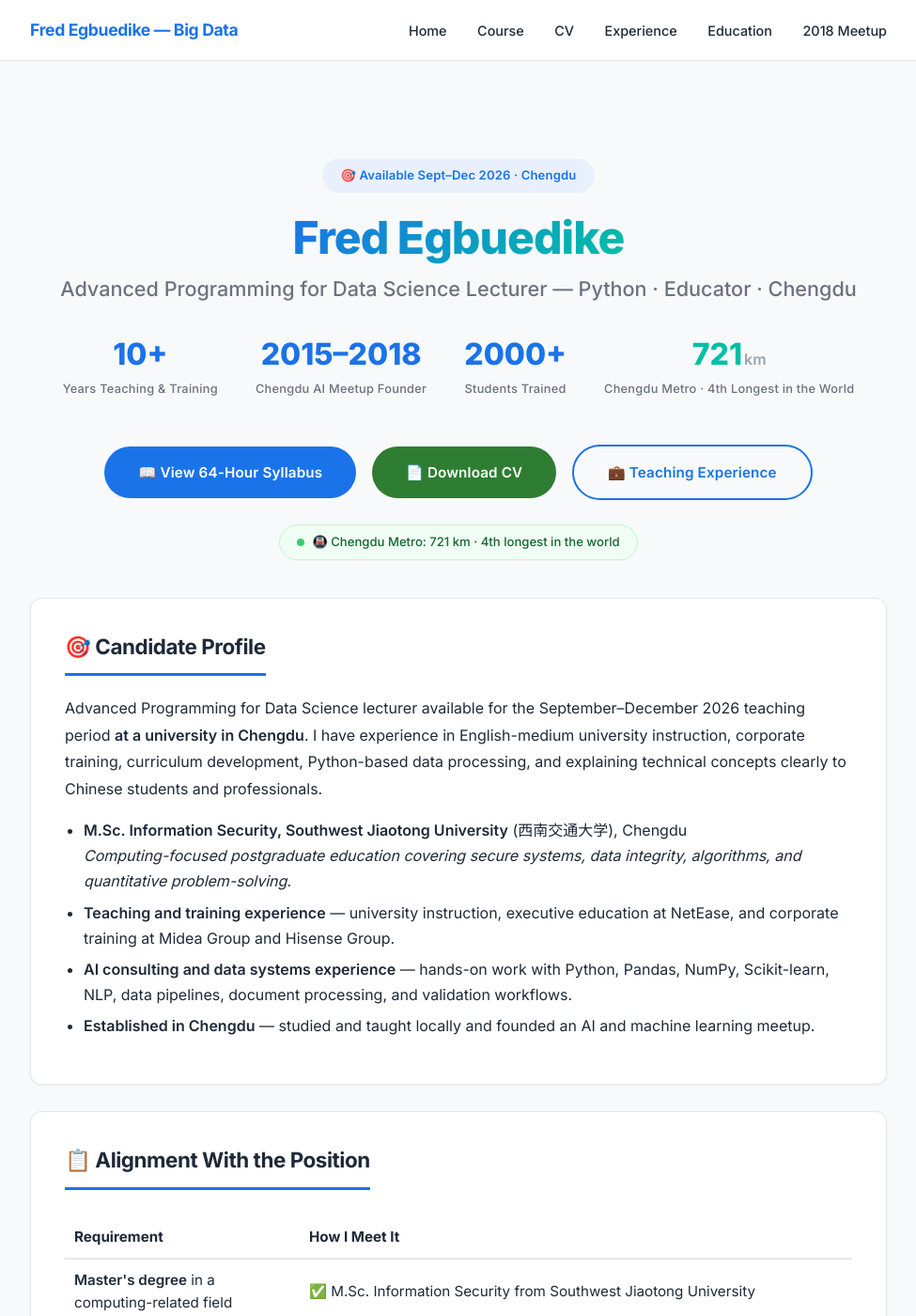
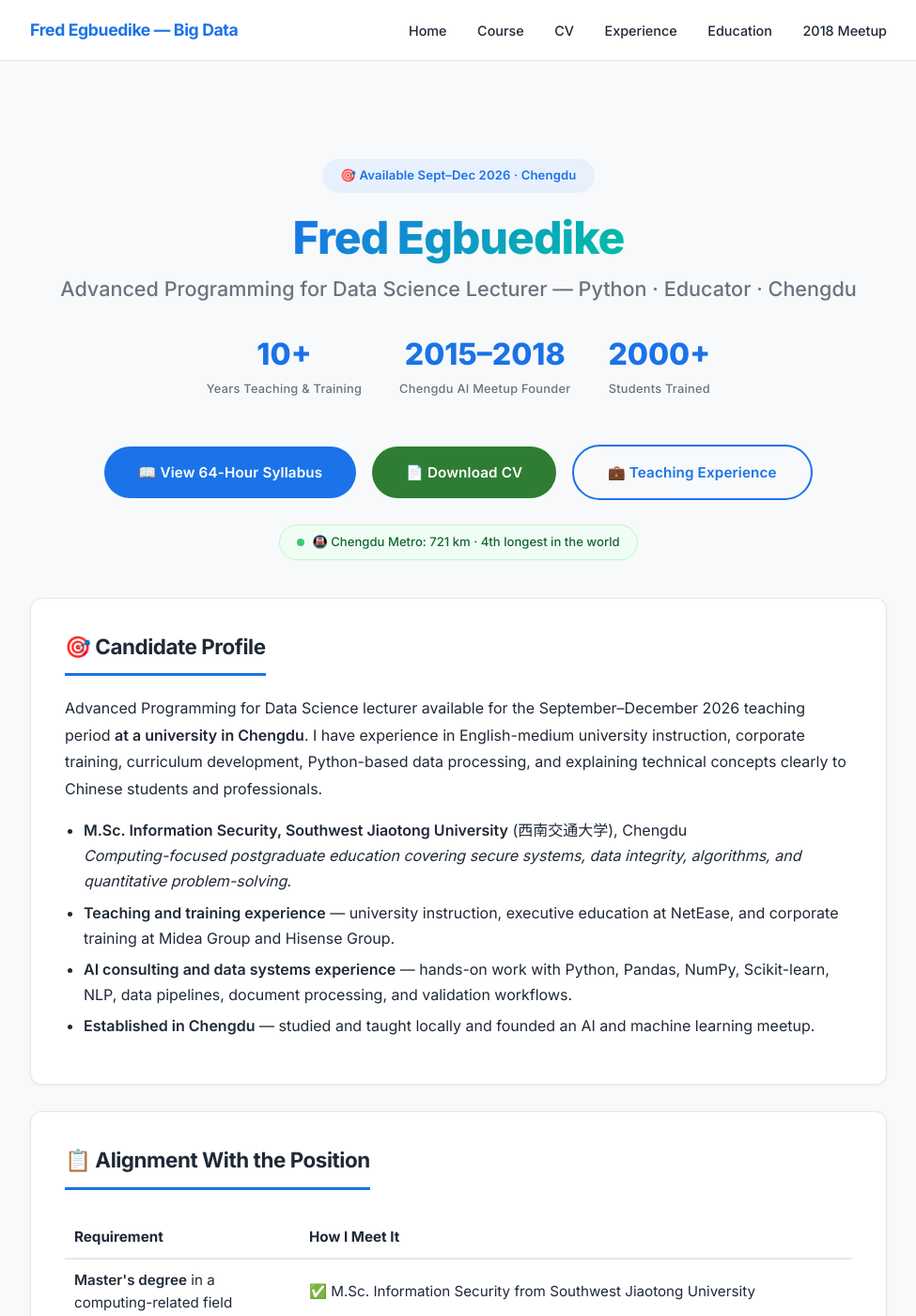
Before and after one commit to Fredilly/big-data, a Jekyll site: the page built from index.md, in a window 1280 px wide and 1400 px high. Shown: the whole window at 94% size, without its empty margins (152-1127 px from the left). Built offline with Jekyll 4.4.1, drawn with Linux system fonts in a browser that asks for light colours; nearby versions of some CDN libraries.

Commit message:
Remove metro stat (721km) from hero stats row

```diff
--- a/assets/css/style.css
+++ b/assets/css/style.css
@@ -155,17 +155,6 @@ p:last-child { margin-bottom: 0; }
   display: block;
   line-height: 1.1;
   margin-bottom: 4px;
-}
-
-.stat .num .unit {
-  font-size: 1rem;
-  font-weight: 600;
-  color: var(--text-muted);
-  margin-left: 2px;
-}
-
-.metro-stat .num {
-  color: var(--accent);
 }
 
 .stat .label {
--- a/index.md
+++ b/index.md
@@ -22,10 +22,6 @@ title: Home
     <div class="stat">
       <span class="num">2000+</span>
       <span class="label">Students Trained</span>
-    </div>
-    <div class="stat metro-stat">
-      <span class="num">721<span class="unit">km</span></span>
-      <span class="label">Chengdu Metro · 4th Longest in the World</span>
     </div>
   </div>
 
```
